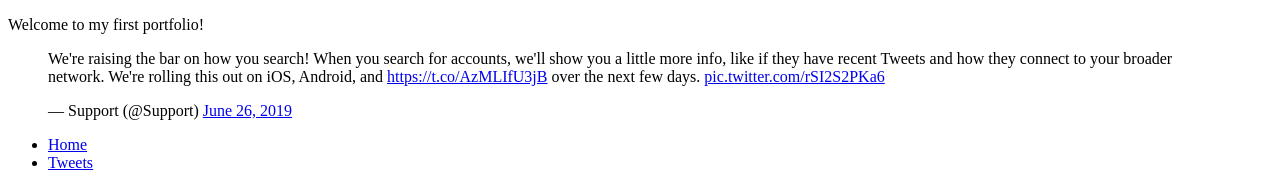
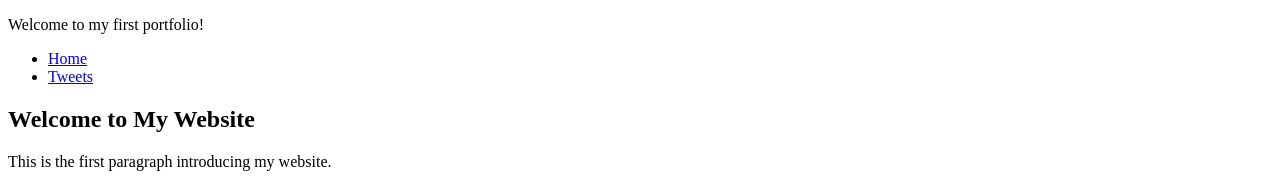
Before and after one commit to Yishurun1G/My_First_Portfolio, a plain HTML site: page html_basic/tweets.html in a window 1280 px wide. Shown: the top 184 px of the page. Drawn offline with Linux system fonts and the light colour scheme.

Commit message:
Update tweets.html

```diff
--- a/html_basic/tweets.html
+++ b/html_basic/tweets.html
@@ -7,14 +7,6 @@
 </head>
 <body>
     <p>Welcome to my first portfolio!</p>
-    <blockquote class="twitter-tweet"><p lang="en" dir="ltr">
-        We&#39;re raising the bar on how you search! When you search for accounts,
-        we&#39;ll show you a little more info, like if they have recent Tweets and
-        how they connect to your broader network. We&#39;re rolling this out on iOS,
-        Android, and <a href="https://t.co/AzMLIfU3jB">https://t.co/AzMLIfU3jB</a>
-        over the next few days. <a href="https://t.co/rSI2S2PKa6">pic.twitter.com/rSI2S2PKa6</a></p>
-        &mdash; Support (@Support) <a href="https://twitter.com/Support/status/1144001040284450817?ref_src=twsrc%5Etfw">
-        June 26, 2019</a></blockquote> <script async src="https://platform.twitter.com/widgets.js" charset="utf-8"></script>
     <p><a href="index.html> Go back to the home page!</a></p>
     <header>
         <nav>
```
